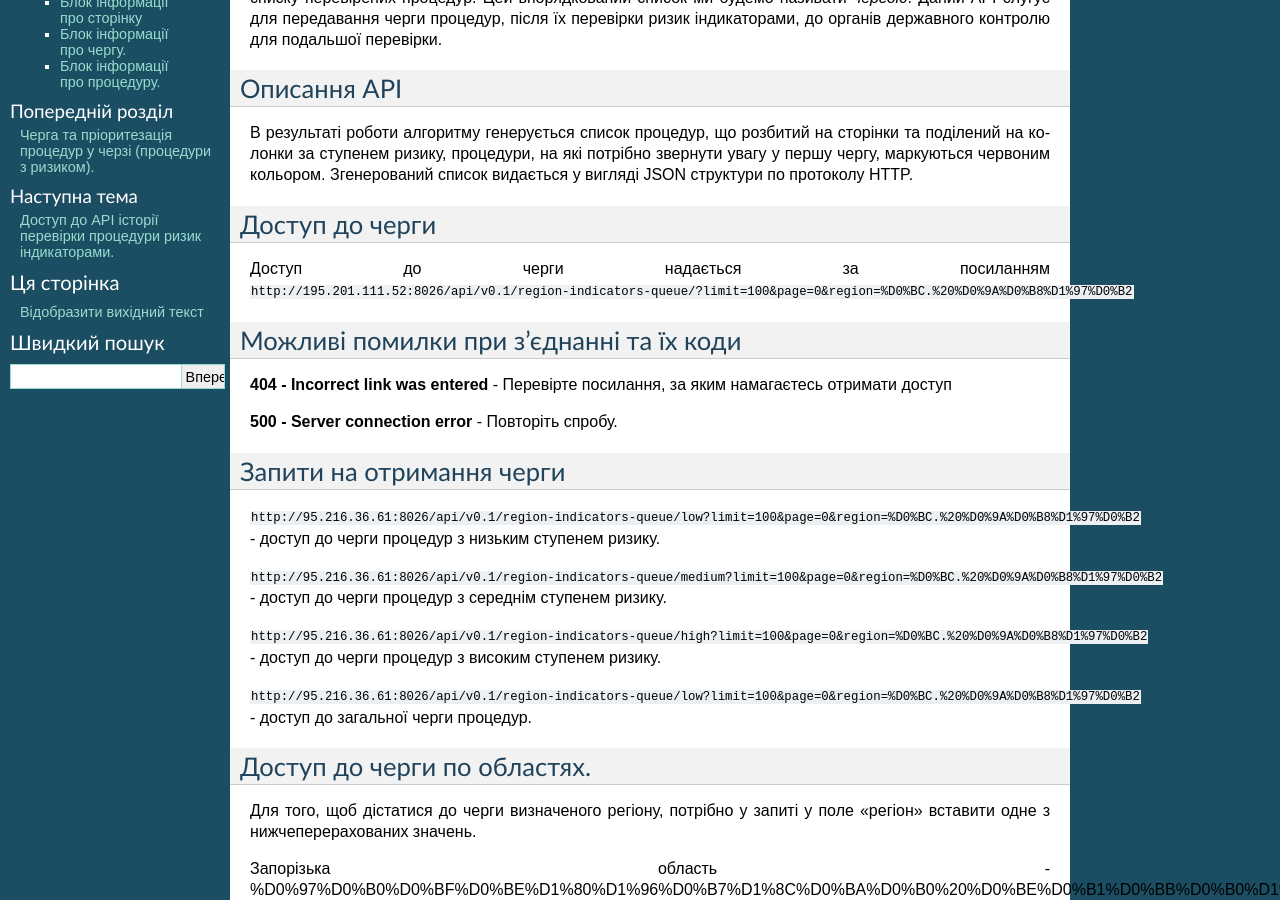
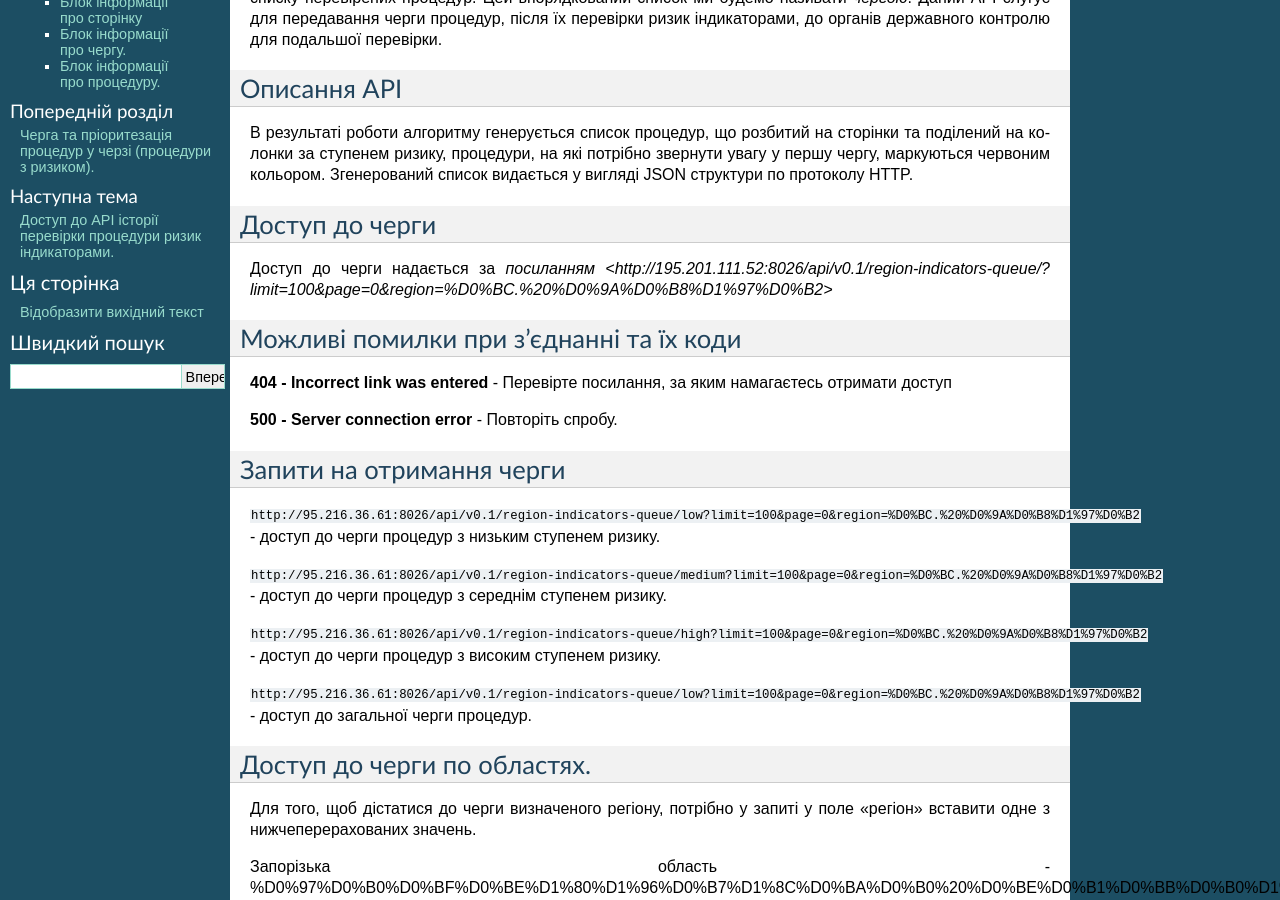
Before and after one commit to DataPathAnalytics/indicators-queue, a Sphinx documentation site: the page built from docs/api_queue.rst, in a window 1280 px wide and 900 px high, scrolled down 304 px. Built offline with Sphinx 7.4.7, drawn with Linux system fonts in a browser that asks for light colours.

```diff
--- a/docs/api_queue.rst
+++ b/docs/api_queue.rst
@@ -18,7 +18,7 @@
 Доступ до черги
 ***************
 
-Доступ до черги надається за посиланням ``http://195.201.111.52:8026/api/v0.1/region-indicators-queue/?limit=100&page=0&region=%D0%BC.%20%D0%9A%D0%B8%D1%97%D0%B2``
+Доступ до черги надається за `посиланням <http://195.201.111.52:8026/api/v0.1/region-indicators-queue/?limit=100&page=0&region=%D0%BC.%20%D0%9A%D0%B8%D1%97%D0%B2>`
 
 ****************************************
 Можливі помилки при з'єднанні та їх коди
```
